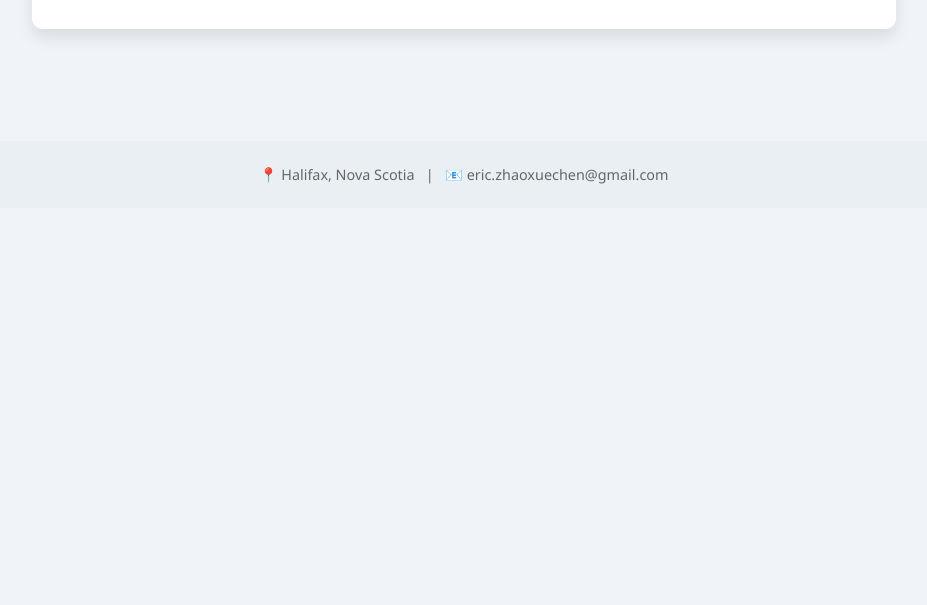
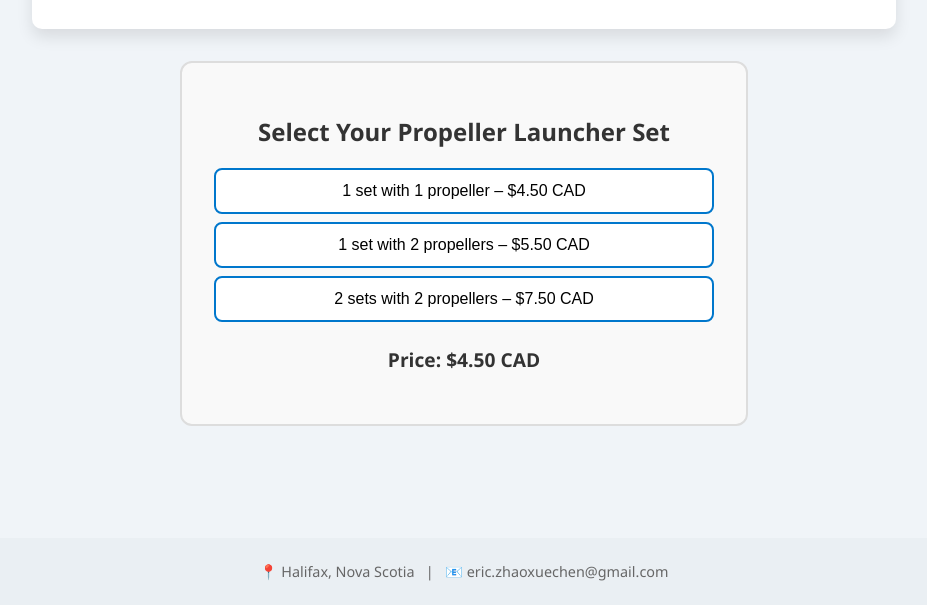
Before and after one commit to Eric-zhao-tech/toyprintlab, a plain HTML site: page index.html in a window 1280 px wide. Shown: the part 733-1338 px from the top of the page, without its empty margins (176-1103 px from the left). Before the commit the page ends 941 px from the top, so only its background shows below. Drawn offline with Linux system fonts and the light colour scheme.

Commit message:
Update index.html

```diff
--- a/index.html
+++ b/index.html
@@ -120,6 +120,41 @@
         padding: 1rem;
       }
     }
+      .configurator {
+        padding: 2rem;
+        border: 2px solid #ddd;
+        border-radius: 12px;
+        background-color: #f9f9f9;
+        max-width: 500px;
+        margin: 2rem auto;
+        text-align: center;
+    }
+
+      .options button {
+        display: block;
+        width: 100%;
+        margin: 0.5rem 0;
+        padding: 0.75rem;
+        border: 2px solid #0077cc;
+        background-color: white;
+        font-size: 1rem;
+        cursor: pointer;
+        border-radius: 8px;
+        transition: all 0.3s;
+    }
+
+      .options button:hover {
+        background-color: #0077cc;
+        color: white;
+    }
+
+      .price-display {
+        margin-top: 1.5rem;
+        font-size: 1.2rem;
+        font-weight: bold;
+        color: #333;
+    }
+
   </style>
 </head>
 <body>
@@ -144,6 +179,36 @@
       <img src="https://p.sda1.dev/23/224490e802fa4382bfefebcaa7c96608/图片_20250423142409.jpg" alt="Propeller Launcher">
       <button class="button" onclick="document.getElementById('contactModal').style.display='block'">Order Now</button>
     </section>
+    <section class="configurator">
+      <h2>Select Your Propeller Launcher Set</h2>
+
+      <div class="options">
+        <button onclick="selectOption(1)">1 set with 1 propeller – $4.50 CAD</button>
+        <button onclick="selectOption(2)">1 set with 2 propellers – $5.50 CAD</button>
+        <button onclick="selectOption(3)">2 sets with 2 propellers – $7.50 CAD</button>
+      </div>
+
+      <div class="price-display">
+        <p>Price: <span id="price">$4.50 CAD</span></p>
+      </div>
+    </section>
+
+    <script>
+      function selectOption(option) {
+        const priceText = document.getElementById('price');
+        switch(option) {
+          case 1:
+            priceText.textContent = "$4.50 CAD";
+            break;
+          case 2:
+            priceText.textContent = "$5.50 CAD";
+            break;
+          case 3:
+            priceText.textContent = "$7.50 CAD";
+            break;
+        }
+      }
+    </script>
   </main>
 
   <footer>
```
